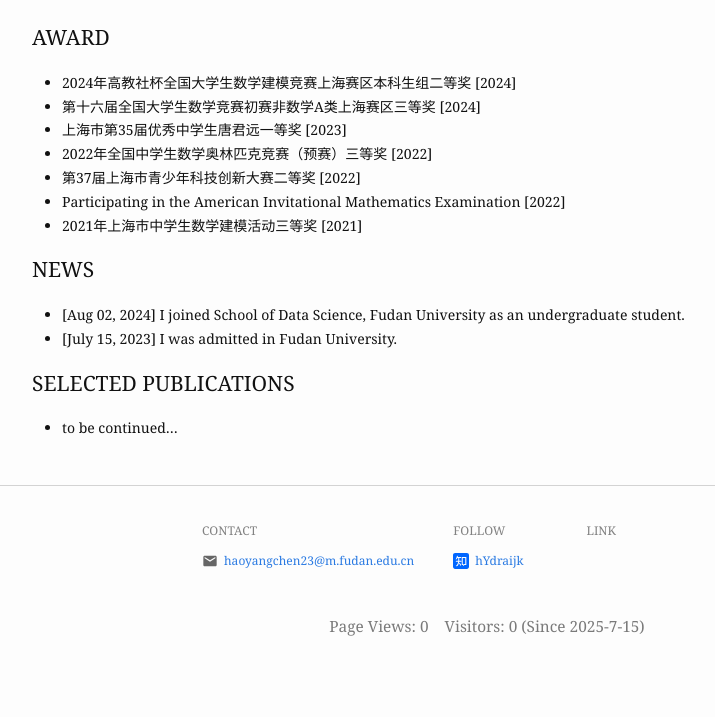
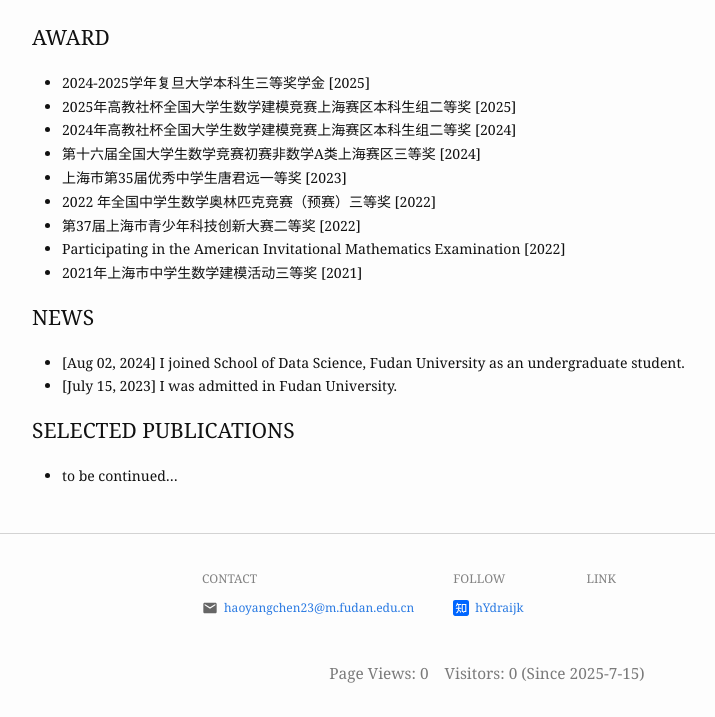
Before and after one commit to hA0oooooo/hA0oooooo.github.io, a Jekyll site: the page built from index.md, in a window 1280 px wide. Shown: the part 639-1356 px from the top of the page, without its empty margins (138-853 px from the left). Built offline with Jekyll 4.4.1, drawn with Linux system fonts in a browser that asks for light colours; comment, search, counter and statistics services are not loaded; before the commit the page ends 1309 px from its top, so only the background shows below that.

Commit message:
doc: update About

```diff
--- a/index.md
+++ b/index.md
@@ -19,10 +19,12 @@
 
 
 ## AWARD
+* 2024-2025学年复旦大学本科生三等奖学金 [2025]
+* 2025年高教社杯全国大学生数学建模竞赛上海赛区本科生组二等奖 [2025]
 * 2024年高教社杯全国大学生数学建模竞赛上海赛区本科生组二等奖 [2024]
 * 第十六届全国大学生数学竞赛初赛非数学A类上海赛区三等奖 [2024]
 * 上海市第35届优秀中学生唐君远一等奖 [2023]
-* 2022年全国中学生数学奥林匹克竞赛（预赛）三等奖 [2022]
+* 2022 年全国中学生数学奥林匹克竞赛（预赛）三等奖 [2022]
 * 第37届上海市青少年科技创新大赛二等奖 [2022]
 * Participating in the American Invitational Mathematics Examination [2022]
 * 2021年上海市中学生数学建模活动三等奖 [2021]
```
